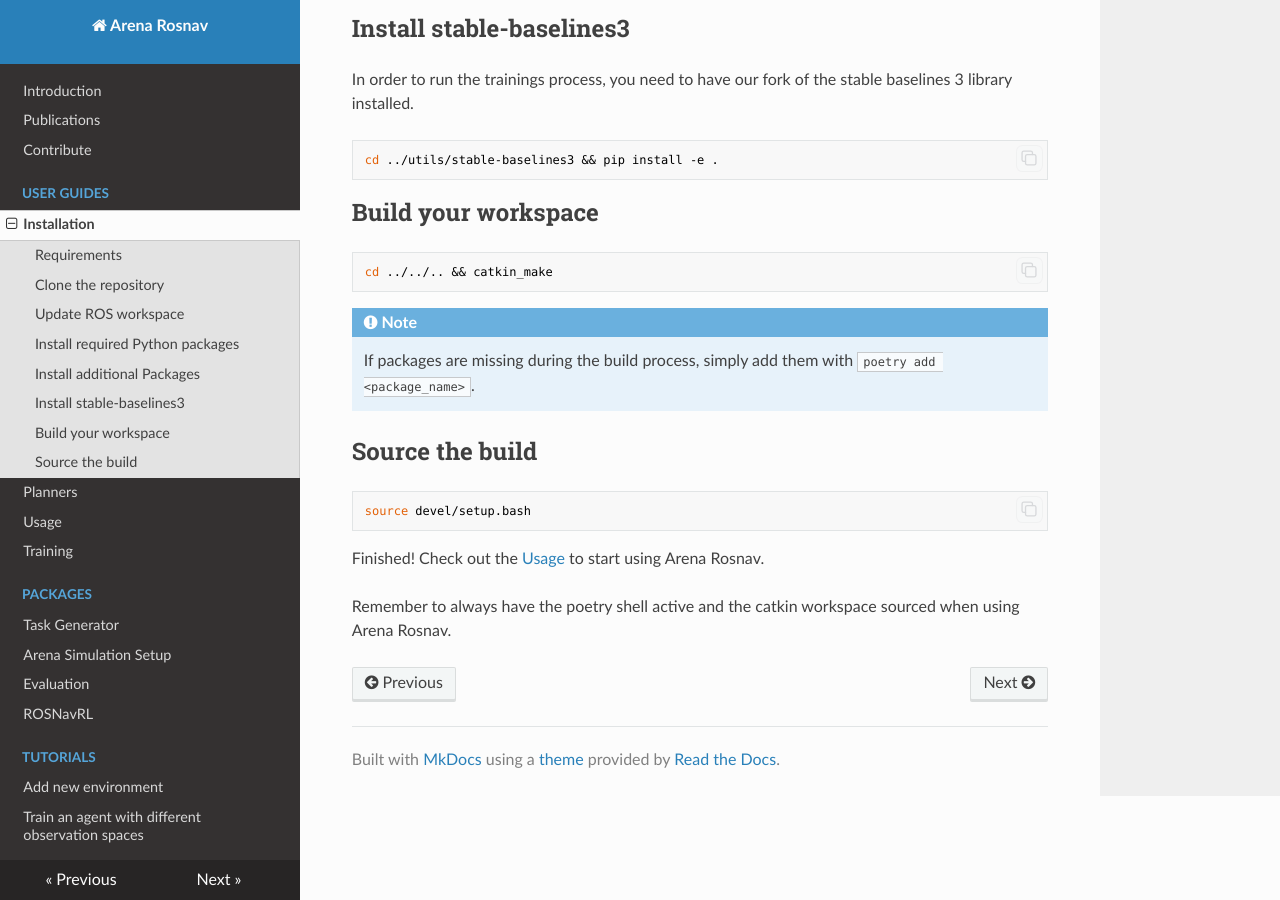
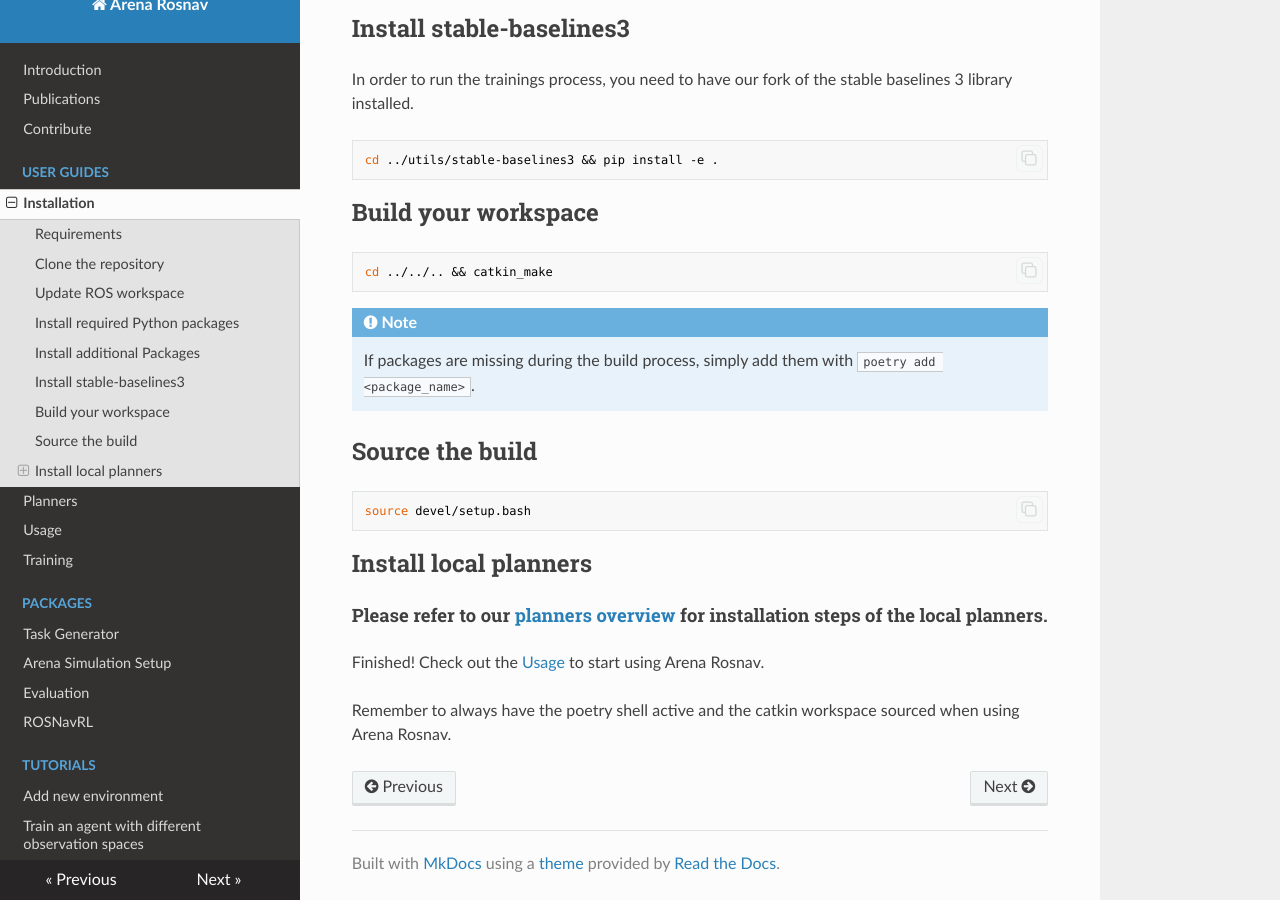
Before and after one commit to Arena-Rosnav/.github, an MkDocs documentation site: the page built from docs/user_guides/installation.md, in a window 1280 px wide and 900 px high, scrolled down 1178 px. Built offline with MkDocs 1.6.1, drawn with Linux system fonts in a browser that asks for light colours; nearby versions of some CDN libraries; comment, search, counter and statistics services are not loaded.

Commit message:
Add info regarding planners install

````diff
--- a/docs/user_guides/installation.md
+++ b/docs/user_guides/installation.md
@@ -65,6 +65,8 @@
 ```
 source devel/setup.bash
 ```
+## Install local planners
+#### Please refer to our [planners overview](planners_overview.md) for installation steps of the local planners.
 
 Finished! Check out the [Usage](usage.md) to start using Arena Rosnav.
 
````
